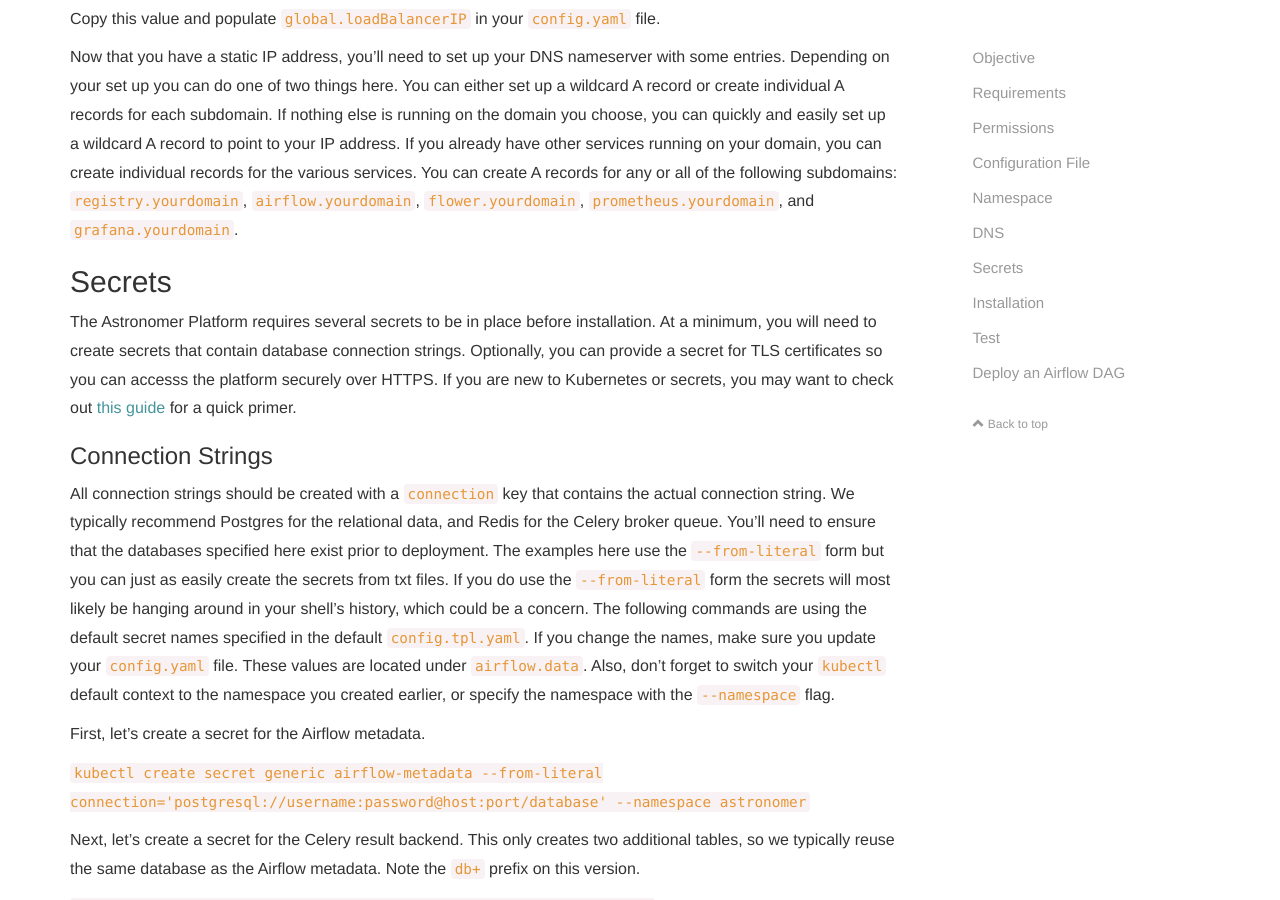
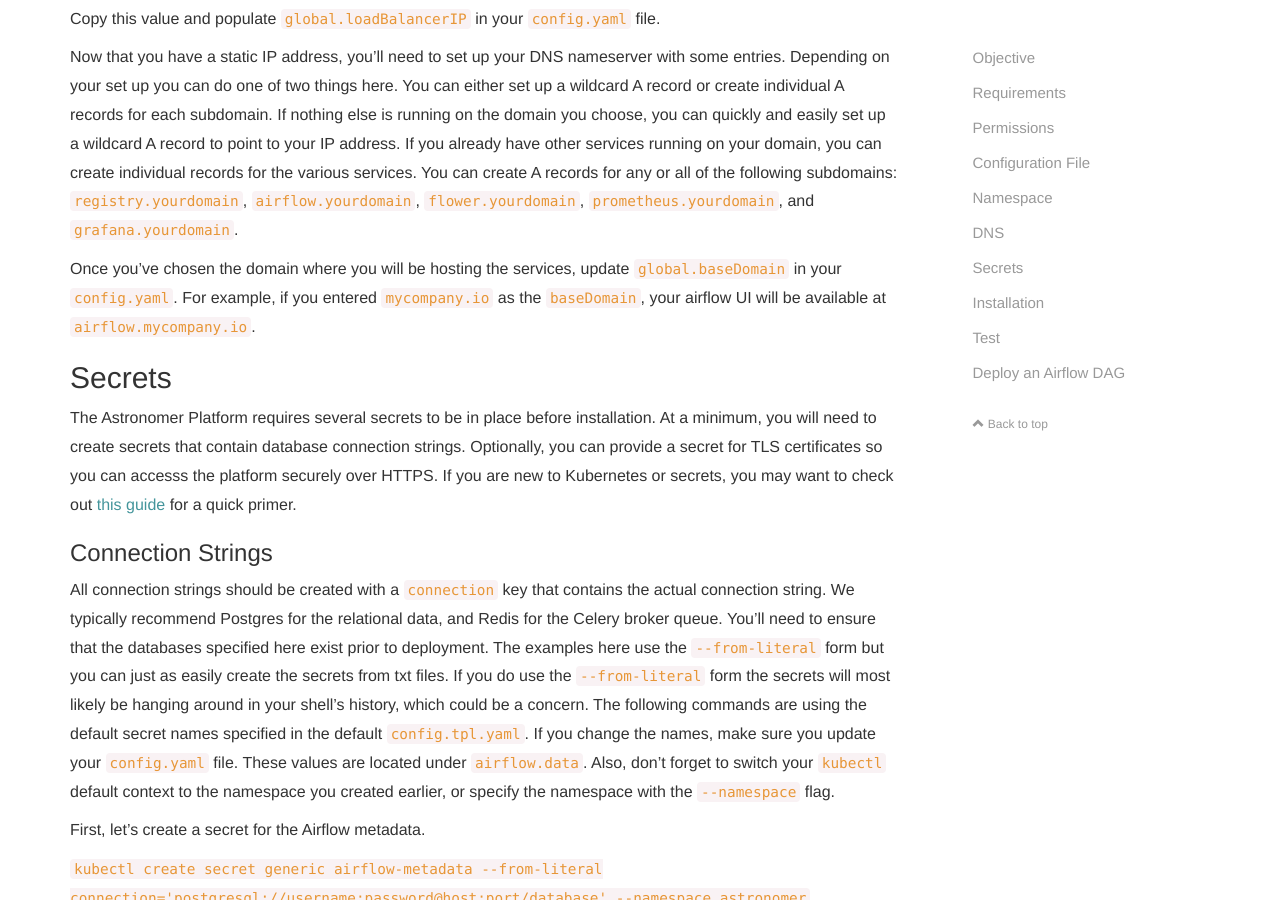
Before and after one commit to skynet/astronomer-ee, a Jekyll site: the page built from docs/pages/guides/google-cloud.md, in a window 1280 px wide and 900 px high, scrolled down 2092 px. Built offline with Jekyll 4.4.1, drawn with Linux system fonts in a browser that asks for light colours; nearby versions of some CDN libraries; comment, search, counter and statistics services are not loaded.

Commit message:
Update docs for baseDomain

```diff
--- a/docs/pages/guides/google-cloud.md
+++ b/docs/pages/guides/google-cloud.md
@@ -56,6 +56,8 @@ To view the newly created IP address run this command:
 Copy this value and populate `global.loadBalancerIP` in your `config.yaml` file.
 
 Now that you have a static IP address, you'll need to set up your DNS nameserver with some entries. Depending on your set up you can do one of two things here. You can either set up a wildcard A record or create individual A records for each subdomain. If nothing else is running on the domain you choose, you can quickly and easily set up a wildcard A record to point to your IP address. If you already have other services running on your domain, you can create individual records for the various services. You can create A records for any or all of the following subdomains: `registry.yourdomain`, `airflow.yourdomain`, `flower.yourdomain`, `prometheus.yourdomain`, and `grafana.yourdomain`.
+
+Once you've chosen the domain where you will be hosting the services, update `global.baseDomain` in your `config.yaml`. For example, if you entered `mycompany.io` as the `baseDomain`, your airflow UI will be available at `airflow.mycompany.io`.
 
 ## Secrets
 
```
